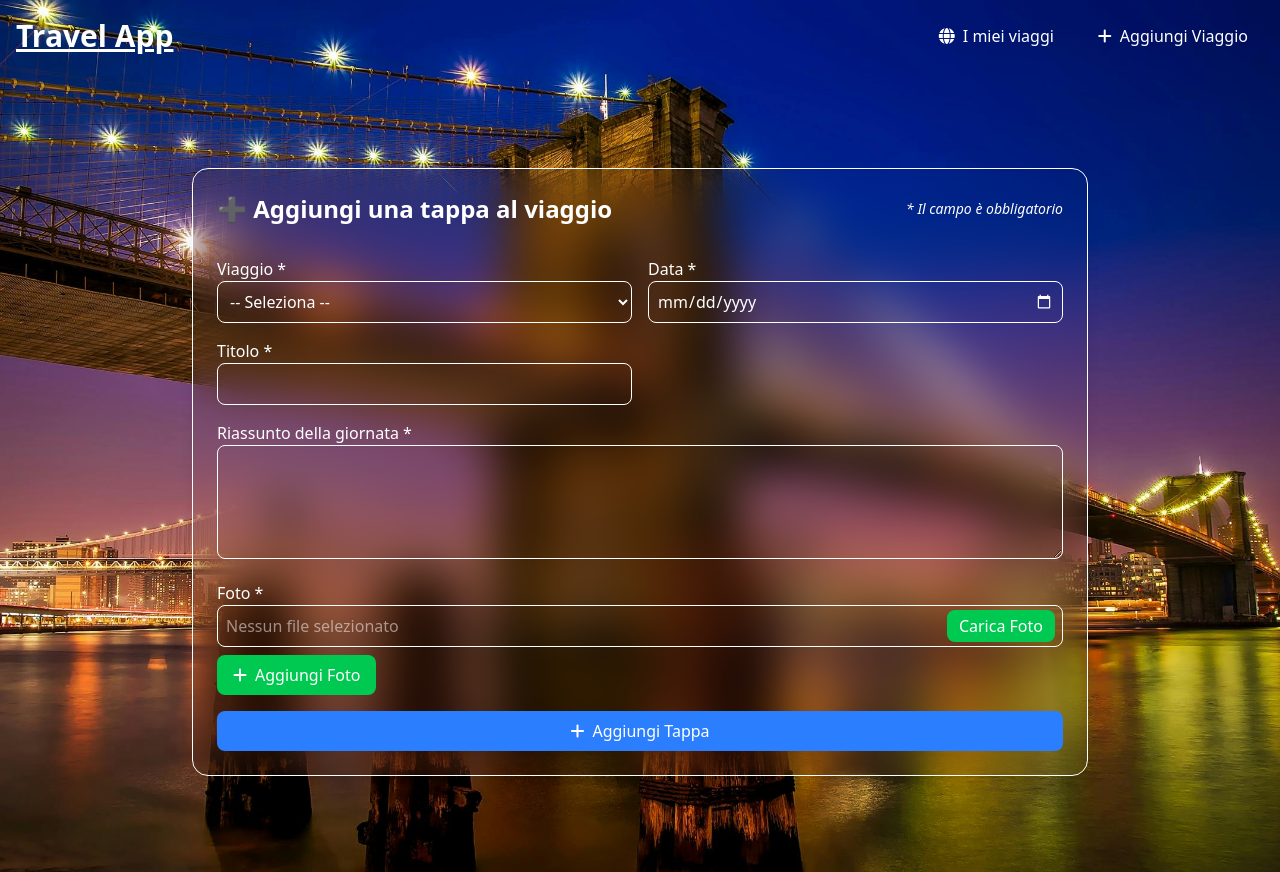
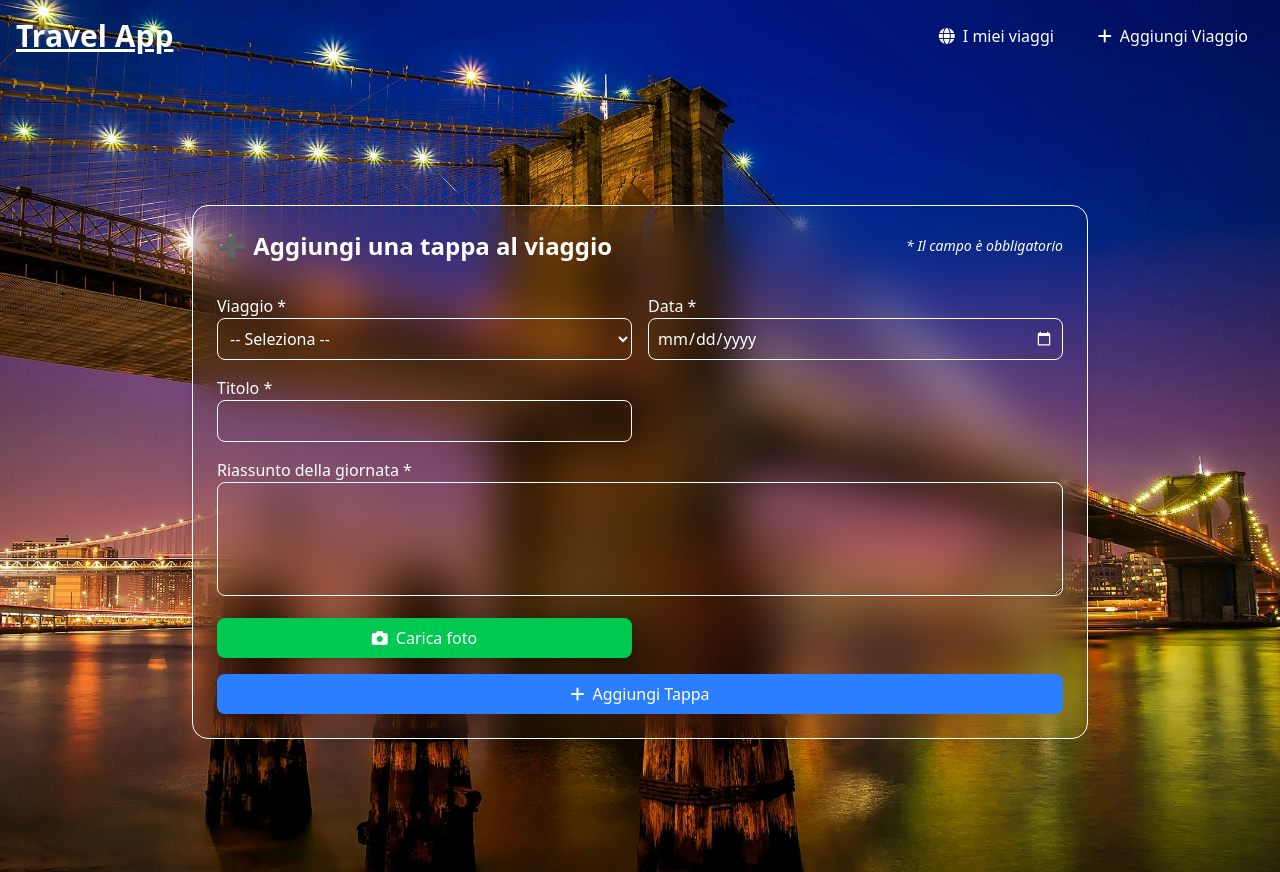
Before and after one commit to albertostizzoli/fastapi-react-travelapp, a React (Vite) app in the folder frontend/: page /addDay in a window 1280 px wide. Built offline with nearby package versions, Linux system fonts and the light colour scheme.

Commit message:
modified selected photo in add day

```diff
--- a/frontend/src/pages/AddDay.jsx
+++ b/frontend/src/pages/AddDay.jsx
@@ -1,4 +1,4 @@
-import { useState, useEffect } from "react";
+import { useState, useEffect, useRef } from "react";
 import axios from "axios";
 import { useLocation, useNavigate } from "react-router-dom";
 import { motion } from "framer-motion";
@@ -7,14 +7,17 @@ function AddDay() {
   const location = useLocation(); // per ottenere lo stato passato da TravelDays
   const navigate = useNavigate(); // per reindirizzare dopo l'aggiunta del giorno
   const travelIdFromState = location.state?.travelId || ""; // id passato da TravelDays per avere il viaggio già selezionato
-
   const [travels, setTravels] = useState([]); // lista viaggi esistenti
   const [selectedTravel, setSelectedTravel] = useState(""); // viaggio selezionato
+  const [photo, setPhoto] = useState([]); // stato per le foto
+  const fileInputRef = useRef(null); // riferimento all’input nascosto
+  const [messagePhoto, setMessagePhoto] = useState(""); // stato per i messaggi di caricamento foto
+
   const [form, setForm] = useState({ // stato del form
     date: "",
     title: "",
     description: "",
-    photo: [""], // inizialmente una foto vuota
+    photo: [], // array di foto
   });
   const [message, setMessage] = useState(""); // messaggio di successo o errore
 
@@ -45,17 +48,39 @@ function AddDay() {
     setForm({ ...form, [e.target.name]: e.target.value }); // aggiorno il campo specifico
   };
 
-  // gestisce cambio file locale
-  const handlePhotoFileChange = (index, file) => {
-    const newPhotos = [...form.photo];
-    newPhotos[index] = file; // salvo l'oggetto File
-    setForm({ ...form, photo: newPhotos });
+  // Funzione per gestire la selezione della foto
+  const handlePhotoSelect = () => {
+    fileInputRef.current.click(); // simula il click sull’input file nascosto
   };
 
-  // aggiunge un nuovo campo foto vuoto al form
-  const addPhotoField = () => {
-    setForm({ ...form, photo: [...form.photo, ""] }); // aggiungo una nuova stringa vuota all'array foto
+  // Funzione per gestire la selezione delle foto
+  const handleFileChange = (e) => {
+    const newFiles = Array.from(e.target.files); // nuova selezione
+
+    if (newFiles.length > 0) {
+      setPhoto((prev) => {
+        const updatedPhotos = [...prev, ...newFiles]; // aggiungo le nuove foto a quelle esistenti
+
+        // Aggiorna anche lo stato del form
+        setForm((prevForm) => ({
+          ...prevForm,
+          photo: updatedPhotos, // aggiorno l'array delle foto nel form
+        }));
+
+        // Messaggio dinamico con tutte le foto
+        const fileNames = updatedPhotos.map((f) => f.name).join(", "); // nomi dei file selezionati
+        if (updatedPhotos.length === 1) { // se c'è una sola foto
+          setMessagePhoto(` Foto selezionata: ${fileNames}`);
+        } else {
+          setMessagePhoto(` ${updatedPhotos.length} foto selezionate }`);
+        }
+        return updatedPhotos; // ritorno l'array aggiornato
+      });
+    }
+    // Resetto l’input per permettere nuove selezioni
+    e.target.value = null;
   };
+
 
   // gestisce l'invio del form e salva il nuovo giorno nel backend
   const handleSubmit = async (e) => {
@@ -85,6 +110,8 @@ function AddDay() {
 
       setMessage("✅ Giorno aggiunto con successo!");
       setForm({ date: "", title: "", description: "", photo: [] }); // resetto il form
+      setPhoto([]);
+      setMessagePhoto("");
 
       // reindirizzo alla pagina dei giorni del viaggio selezionato
       navigate(`/travels/${selectedTravel}/days`);
@@ -165,48 +192,24 @@ function AddDay() {
             rows="4" />
         </div>
 
-        {/* Foto */}
-        <div className="md:col-span-2">
-          <label className="block text-white">Foto *</label>
-          {form.photo.map((p, index) => (
-            <div key={index} className="flex flex-col gap-2 mb-2">
-              {/* Contenitore con input di testo + pulsante */}
-              <div className="relative w-full">
-                {/* Input file nascosto */}
-                <input
-                  id={`fileUpload-${index}`}
-                  type="file"
-                  accept="image/*"
-                  onChange={(e) => handlePhotoFileChange(index, e.target.files[0])}
-                  className="hidden"
-                />
+        {/*  Bottone per caricare la foto */}
+        <button
+          type="button"
+          onClick={handlePhotoSelect}
+          className=" px-4 py-2 flex items-center justify-center bg-green-500 hover:bg-green-400 text-white rounded-lg shadow-md transition hover:scale-105 cursor-pointer">
+          <i className="fa-solid fa-camera mr-2"></i> Carica foto
+        </button>
 
-                {/* Campo di testo che mostra il nome del file selezionato */}
-                <input
-                  type="text"
-                  readOnly
-                  value={p instanceof File ? p.name : ""}
-                  placeholder="Nessun file selezionato"
-                  className="w-full p-2 border border-white text-white rounded-lg bg-transparent"
-                />
-
-                {/* Bottone personalizzato */}
-                <label
-                  htmlFor={`fileUpload-${index}`}
-                  className="absolute right-2 top-1/2 -translate-y-1/2 bg-green-500 hover:bg-green-400 text-white px-3 py-1 rounded-lg cursor-pointer">
-                  Carica Foto
-                </label>
-              </div>
-            </div>
-          ))}
-          <button
-            type="button"
-            onClick={addPhotoField}
-            className="px-4 py-2 flex items-center justify-center gap-2 bg-green-500 text-white rounded-lg hover:bg-green-400 cursor-pointer transition hover:scale-105">
-            <i className="fa-solid fa-plus"></i>
-            Aggiungi Foto
-          </button>
-        </div>
+        {/* Input file nascosto */}
+        <input
+          type="file"
+          ref={fileInputRef}
+          onChange={handleFileChange}
+          accept="image/*"
+          multiple
+          style={{ display: "none" }}
+        />
+        {messagePhoto && <p className="mt-4 text-center text-white md:col-span-2">{messagePhoto}</p>}
 
         {/* Pulsante */}
         <div className="md:col-span-2">
```
